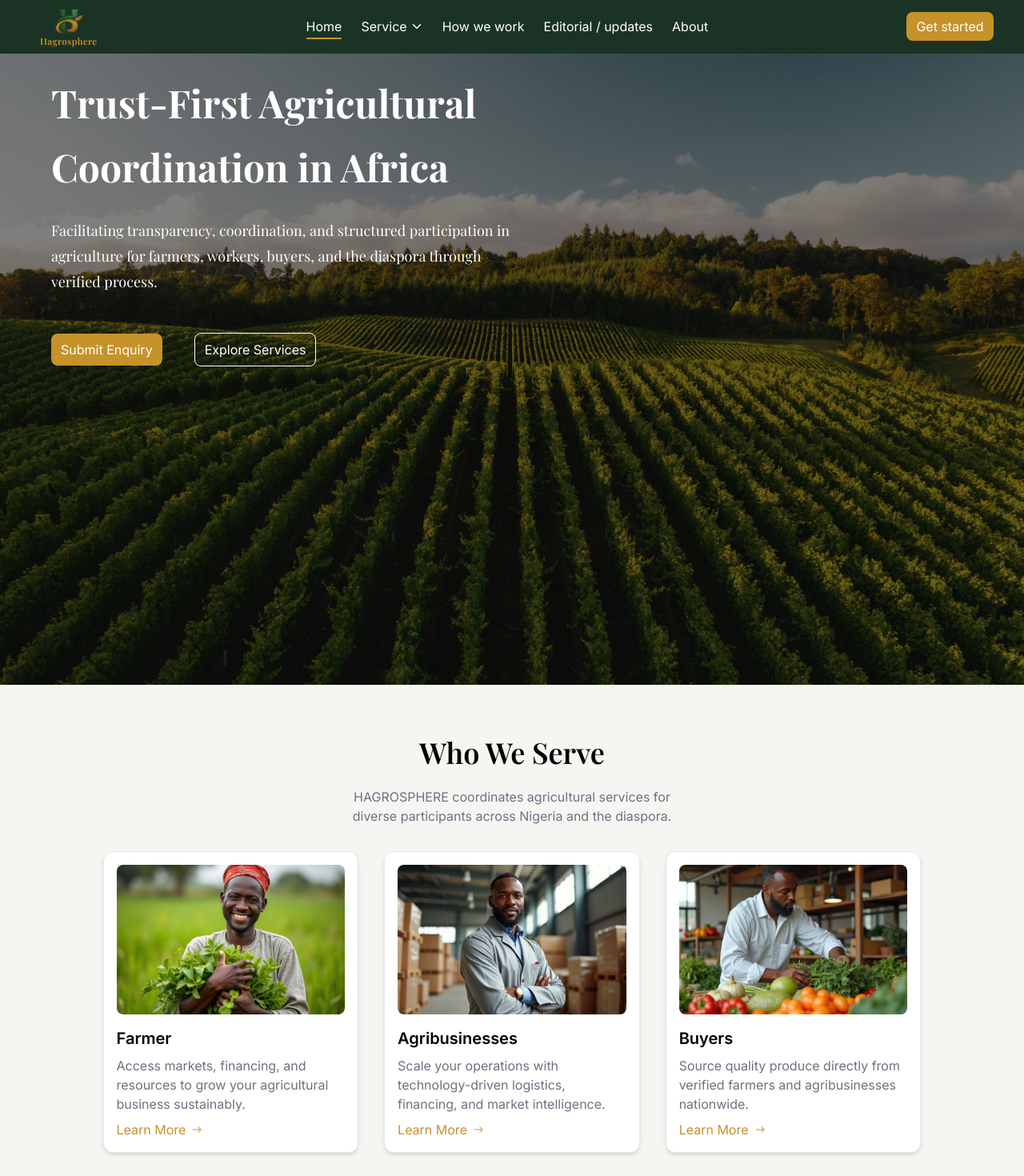
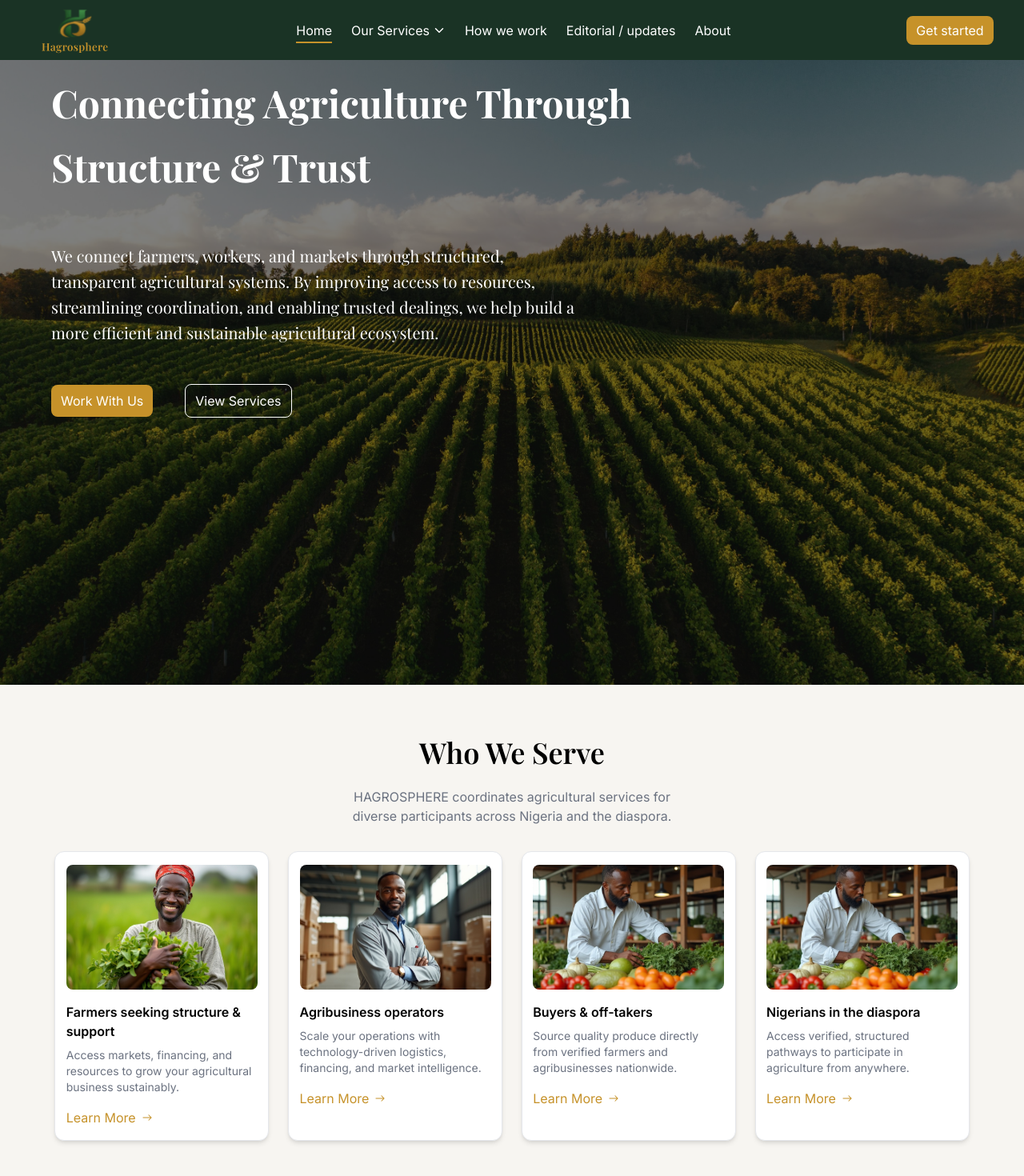
Before and after one commit to Hagrosphere/hagrosphere, a React (Vite) app: page / in a window 1280 px wide. Shown: the top 1470 px of the page at 80% size. Built offline with nearby package versions, Linux system fonts and the light colour scheme; a web font is replaced by a local one.

Commit message:
adjusment done

```diff
--- a/src/components/DummyData.jsx
+++ b/src/components/DummyData.jsx
@@ -27,23 +27,30 @@ import {
 export const weServeData = [
   {
     id: 1,
-    title: "Farmer",
+    title: "Farmers seeking structure & support",
     description:
       " Access markets, financing, and resources to grow your agricultural business sustainably.",
     image: Farmer,
   },
   {
     id: 2,
-    title: "Agribusinesses",
+    title: "Agribusiness operators",
     description:
       "Scale your operations with technology-driven logistics, financing, and market intelligence.",
     image: Agribuss,
   },
   {
     id: 3,
-    title: "Buyers",
+    title: "Buyers & off-takers",
     description:
       "Source quality produce directly from verified farmers and agribusinesses nationwide.",
+    image: Buyer,
+  },
+  {
+    id: 4,
+    title: "Nigerians in the diaspora",
+    description:
+      "Access verified, structured pathways to participate in agriculture from anywhere.",
     image: Buyer,
   },
 ];
--- a/src/components/Navbar.jsx
+++ b/src/components/Navbar.jsx
@@ -12,7 +12,7 @@ const Navbar = () => {
     <div className="fixed top-0 left-0 z-50 w-full py-2 bg-bg-main">
       <div className="w-[92%] md:w-[94%] mx-auto flex items-center justify-between text-white">
         <Link to="/" className="">
-          <img src={HagroLogo} alt="" className="w-16 md:w-24" />
+          <img src={HagroLogo} alt="" className="w-18 md:w-28" />
         </Link>
         <div className="items-center hidden md:flex gap-x-6 font-inter">
           <NavLink
@@ -35,7 +35,7 @@ const Navbar = () => {
                 }
                 to="/services"
               >
-                Service
+                Our Services
               </NavLink>
               <IoChevronDown
                 size={16}
@@ -55,20 +55,20 @@ const Navbar = () => {
                 to="/services/market-access"
                 className="block px-4 py-2 hover:bg-[#1F4D3A]"
               >
-                Market Access
+                Market Linkage
               </NavLink>
 
               <NavLink
                 to="/services/farm-job"
                 className="block px-4 py-2 hover:bg-[#1F4D3A]"
               >
-                Farm Job Agent
+                Workforce Placement
               </NavLink>
               <NavLink
                 to="/services/growth-capital"
                 className="block px-4 py-2 hover:bg-[#1F4D3A]"
               >
-                Growth Capital Solutions
+                Agricultural Training
               </NavLink>
               <NavLink
                 to="/services/seamless-distribut"
--- a/src/components/WeServeCard.jsx
+++ b/src/components/WeServeCard.jsx
@@ -8,14 +8,12 @@ const WeServeCard = ({ title, image, description }) => {
           <img src={image} alt={`${title}`} className="w-full rounded-lg" />
         </div>
         <div className="font-inter">
-          <h2 className="text-base md:text-lg lg:text-xl font-semibold ">
-            {title}
-          </h2>
-          <p className="my-2 text-xs md:text-sm lg:text-base text-text-primary">
+          <h2 className="text-sm font-semibold md:text-base ">{title}</h2>
+          <p className="my-2 text-xs md:text-sm text-text-primary">
             {description}
           </p>
-          <button className="flex items-center cursor-pointer gap-x-1 text-bg-btn text-xs md:text-sm lg:text-base">
-            Learn More <IoIosArrowRoundForward className="h-5 w-5" />{" "}
+          <button className="flex items-center mt-4 text-xs cursor-pointer gap-x-1 text-bg-btn md:text-sm lg:text-base">
+            Learn More <IoIosArrowRoundForward className="w-5 h-5" />{" "}
           </button>
         </div>
       </div>
--- a/src/pages/Home.jsx
+++ b/src/pages/Home.jsx
@@ -25,26 +25,27 @@ const Home = () => {
 
         <div className="relative z-10 w-[90%] mx-auto mt-5 md:mt-8">
           <h2 className="text-2xl font-bold leading-9 md:text-4xl lg:text-5xl md:leading-16 lg:leading-20">
-            Trust-First Agricultural <br /> Coordination in Africa
+            Connecting Agriculture Through <br /> Structure & Trust
           </h2>
 
-          <p className="max-w-xl mt-6 text-sm leading-6 md:leading-8 md:text-base lg:text-lg">
-            Facilitating transparency, coordination, and structured
-            participation in agriculture for farmers, workers, buyers, and the
-            diaspora through verified process.
+          <p className="max-w-2xl mt-6 text-base leading-6 md:mt-10 lg:mt-14 md:leading-8 md:text-lg lg:text-xl">
+            We connect farmers, workers, and markets through structured,
+            transparent agricultural systems. By improving access to resources,
+            streamlining coordination, and enabling trusted dealings, we help
+            build a more efficient and sustainable agricultural ecosystem.
           </p>
           <div className="flex items-center mt-12 gap-x-7 md:gap-x-10 font-inter">
             <button
               className="px-3 py-2 text-sm text-white rounded-lg cursor-pointer bg-bg-btn md:text-base"
               onClick={() => navigate("/contact-us")}
             >
-              Submit Enquiry
+              Work With Us
             </button>
             <button
               className="px-3 py-2 text-sm border border-white rounded-lg md:text-base"
               onClick={() => navigate("/services")}
             >
-              Explore Services
+              View Services
             </button>
           </div>
         </div>
@@ -60,7 +61,7 @@ const Home = () => {
               participants across Nigeria and the diaspora.
             </p>
           </div>
-          <div className="mt-8 grid grid-cols-1 md:grid-cols-3 w-[85%] mx-auto gap-6 md:gap-8">
+          <div className="mt-8 grid grid-cols-1 md:grid-cols-2 lg:grid-cols-4 w-[95%] mx-auto gap-4 md:gap-6">
             {weServeData.map((item) => (
               <WeServeCard key={item.id} {...item} />
             ))}
```
